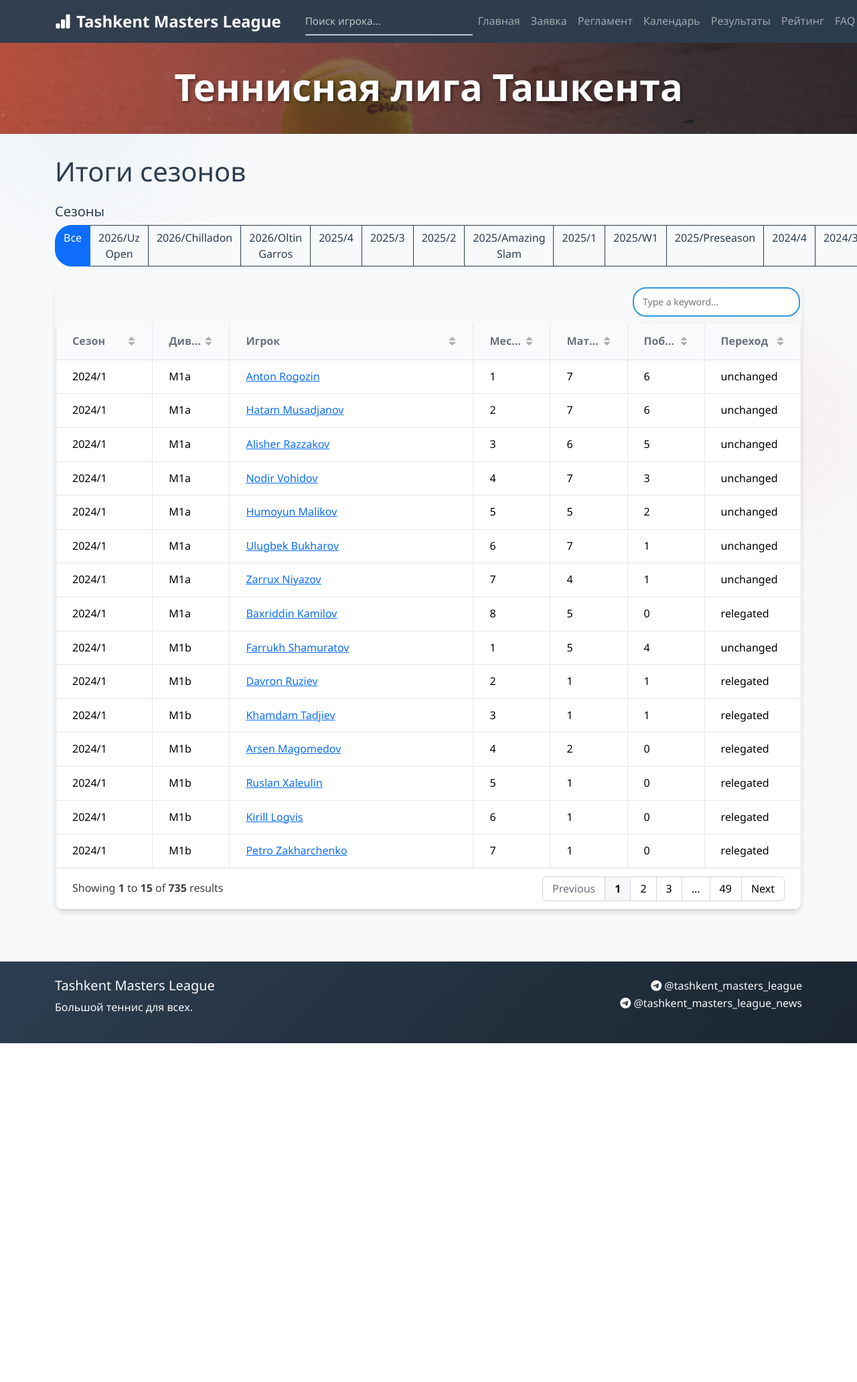
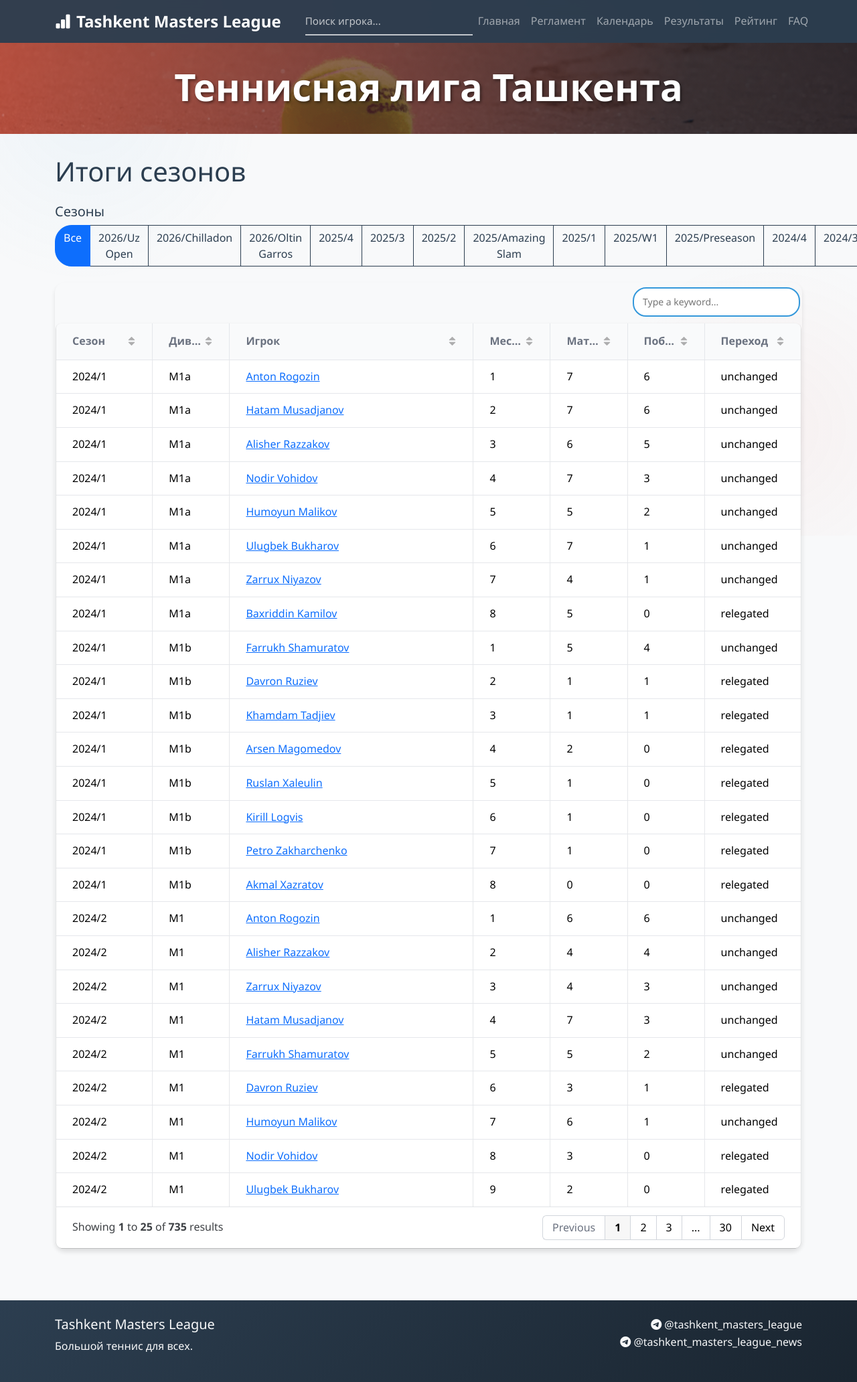
Before and after one commit to gozik/masters-league, a Flask app: page /results in a window 1280 px wide; the page is wider, and only the part inside the window is pictured. Shown: that part at 67% size. Before the commit the page ends 1558 px from the top of that part, so only its background shows below. Run offline with Flask 3, Linux system fonts and the light colour scheme; parts of the project's set-up code (start-up, migrations or seed data) failed here and were passed over; some libraries are stand-ins or nearby versions.

Commit message:
Comment out navigation item: Заявка, increase to 25 pagination for results table

```diff
--- a/templates/base.html
+++ b/templates/base.html
@@ -65,9 +65,9 @@
                             <li class="nav-item">
                                 <a class="nav-link" href="/">Главная</a>
                             </li>
-                            <li class="nav-item">
-                                <a class="nav-link" href="/application">Заявка</a>
-                            </li>
+<!--                            <li class="nav-item">-->
+<!--                                <a class="nav-link" href="/application">Заявка</a>-->
+<!--                            </li>-->
                             <li class="nav-item">
                                 <a class="nav-link" href="/regulations">Регламент</a>
                             </li>
--- a/templates/results.html
+++ b/templates/results.html
@@ -101,7 +101,7 @@
             search: true,
             sort: true,
             pagination: {
-                limit: 15
+                limit: 25
             },
             style: {
                 table: {
```
